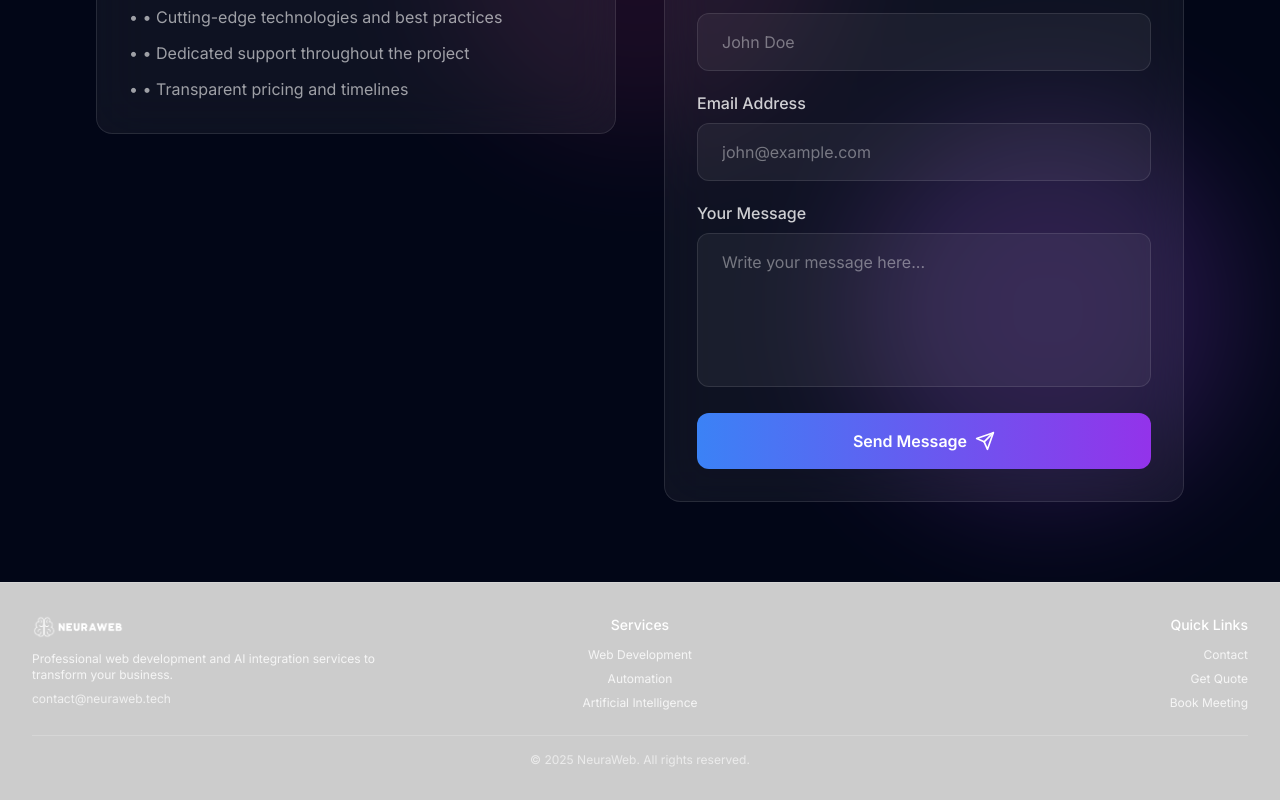
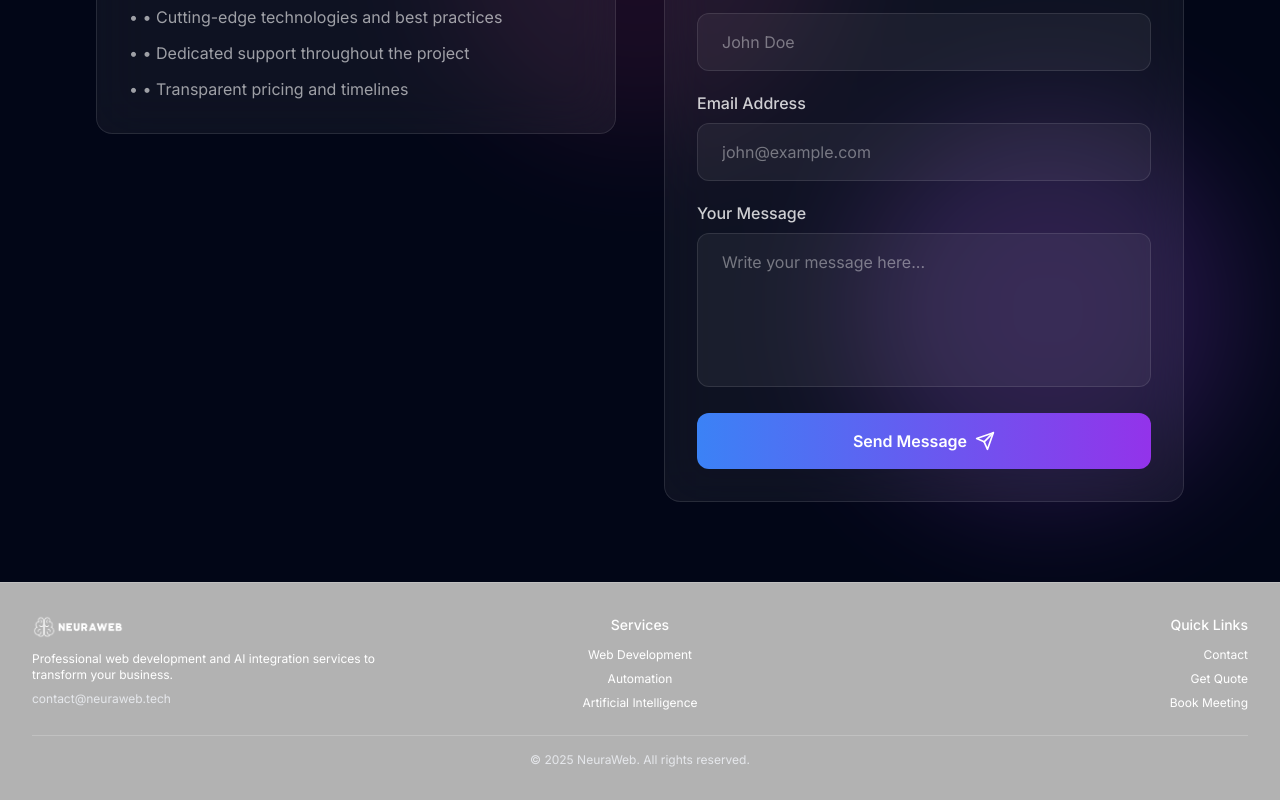
Before and after one commit to KushiTdm/NeuraWeb, a React (Vite) app in the folder frontend/: page /contact in a window 1280 px wide. Shown: the part 698-1498 px from the top of the page. Built offline with nearby package versions, Linux system fonts and the light colour scheme; no server answers.

Commit message:
portfolio && footer accessibility

```diff
--- a/frontend/src/components/Layout/Footer.tsx
+++ b/frontend/src/components/Layout/Footer.tsx
@@ -7,7 +7,7 @@ const Footer: React.FC = () => {
   const { t } = useLanguage();
 
   return (
-    <footer className="bg-black/20 backdrop-blur-sm border-t border-white/20">
+    <footer className="bg-black/30 backdrop-blur-sm border-t border-white/20">
       <style>{`
         /* Styles responsifs pour le footer */
         @media (max-width: 768px) {
@@ -55,10 +55,10 @@ const Footer: React.FC = () => {
                 <span className="text-white font-bold text-xs">NW</span>
               </div>
             </Link>
-            <p className="text-white/80 text-xs mb-2 max-w-sm mx-auto sm:mx-0">
+            <p className="text-white text-xs mb-2 max-w-sm mx-auto sm:mx-0">
               {t('footer.company.description')}
             </p>
-            <div className="text-white/70 text-xs">
+            <div className="text-gray-200 text-xs">
               <div className="mb-1">contact@neuraweb.tech</div>
             </div>
           </div>
@@ -66,7 +66,7 @@ const Footer: React.FC = () => {
           {/* Services */}
           <div className="footer-section text-center">
             <h4 className="text-white font-medium mb-3">Services</h4>
-            <ul className="space-y-2 text-white/80 text-xs">
+            <ul className="space-y-2 text-white text-xs">
               <li>{t('services.web.title')}</li>
               <li>{t('services.automation.title')}</li>
               <li>{t('services.ai.title')}</li>
@@ -76,19 +76,19 @@ const Footer: React.FC = () => {
           {/* Quick Links */}
           <div className="footer-section text-center sm:col-span-2 lg:col-span-1 lg:text-right">
             <h4 className="text-white font-medium mb-3">{t('footer.links.title')}</h4>
-            <ul className="space-y-2 text-white/80 text-xs">
+            <ul className="space-y-2 text-white text-xs">
               <li>
-                <Link to="/contact" className="hover:text-white transition-colors">
+                <Link to="/contact" className="hover:text-gray-200 transition-colors">
                   {t('nav.contact')}
                 </Link>
               </li>
               <li>
-                <Link to="/quote" className="hover:text-white transition-colors">
+                <Link to="/quote" className="hover:text-gray-200 transition-colors">
                   {t('nav.quote')}
                 </Link>
               </li>
               <li>
-                <Link to="/booking" className="hover:text-white transition-colors">
+                <Link to="/booking" className="hover:text-gray-200 transition-colors">
                   {t('nav.booking')}
                 </Link>
               </li>
@@ -96,7 +96,7 @@ const Footer: React.FC = () => {
           </div>
         </div>
 
-        <div className="border-t border-white/20 mt-6 pt-4 text-center text-white/60 text-xs">
+        <div className="border-t border-white/20 mt-6 pt-4 text-center text-gray-200 text-xs">
           <p>{t('footer.copyright')}</p>
         </div>
       </div>
--- a/frontend/src/sections/Homepage/PortfolioSection.tsx
+++ b/frontend/src/sections/Homepage/PortfolioSection.tsx
@@ -198,7 +198,7 @@ export const PortfolioSection: React.FC = () => {
           <h2 className="portfolio-title text-2xl md:text-4xl lg:text-5xl font-bold text-gray-900 dark:text-white mb-2">
             {t('portfolio.section.title.start')} <span className="bg-gradient-to-r from-blue-600 to-purple-600 dark:from-blue-400 dark:to-purple-400 bg-clip-text text-transparent">{t('portfolio.section.title.highlight')}</span>
           </h2>
-            <p className="text-sm md:text-base lg:text-lg text-gray-600 dark:text-gray-300 max-w-2xl mx-auto">
+          <p className="text-sm md:text-base lg:text-lg text-gray-700 dark:text-gray-100 max-w-2xl mx-auto">
             {t('portfolio.section.subtitle')}
           </p>
         </div>
@@ -218,7 +218,7 @@ export const PortfolioSection: React.FC = () => {
                 style={{ transformStyle: 'preserve-3d' }}
                 onClick={() => index === currentIndex && openProject(project)}
               >
-                  <div className="bg-white dark:bg-white/10 dark:backdrop-blur-lg rounded-2xl overflow-hidden shadow-xl dark:shadow-2xl border border-gray-200 dark:border-white/20 transition-all duration-300 hover:border-purple-400 dark:hover:border-purple-400">
+                <div className="bg-white dark:bg-gray-800/90 dark:backdrop-blur-lg rounded-2xl overflow-hidden shadow-xl dark:shadow-2xl border border-gray-200 dark:border-white/20 transition-all duration-300 hover:border-purple-400 dark:hover:border-purple-400">
                   <div className="relative h-36 sm:h-40 md:h-48 overflow-hidden">
                     <img
                       src={project.image}
@@ -228,10 +228,10 @@ export const PortfolioSection: React.FC = () => {
                     <div className="absolute inset-0 bg-gradient-to-t from-black/70 via-black/30 to-transparent" />
                   </div>
                   <div className="p-4 md:p-5 lg:p-6">
-                      <h3 className="text-base md:text-lg lg:text-xl font-bold text-gray-900 dark:text-white mb-2">
+                    <h3 className="text-base md:text-lg lg:text-xl font-bold text-gray-900 dark:text-gray-100 mb-2">
                       {t(project.titleKey)}
                     </h3>
-                      <p className="text-gray-600 dark:text-gray-300 mb-3 text-xs md:text-sm line-clamp-2">
+                    <p className="text-gray-700 dark:text-gray-100 mb-3 text-xs md:text-sm line-clamp-2">
                       {t(project.descriptionKey)}
                     </p>
                     <div className="flex flex-wrap gap-1.5 md:gap-2">
@@ -316,7 +316,7 @@ export const PortfolioSection: React.FC = () => {
             <h3 className="text-2xl md:text-3xl lg:text-4xl font-bold text-gray-900 dark:text-white mb-4">
               {t(selectedProject.titleKey)}
             </h3>
-              <p className="text-gray-600 dark:text-gray-300 text-base md:text-lg mb-6">
+            <p className="text-gray-700 dark:text-gray-100 text-base md:text-lg mb-6">
               {t(selectedProject.descriptionKey)}
             </p>
             <div className="flex flex-wrap gap-3 mb-6">
```
Also changed, not shown: 1 other file (tests, documents, lock files or other folders). Lines whose indentation alone changed are shown as unchanged.
